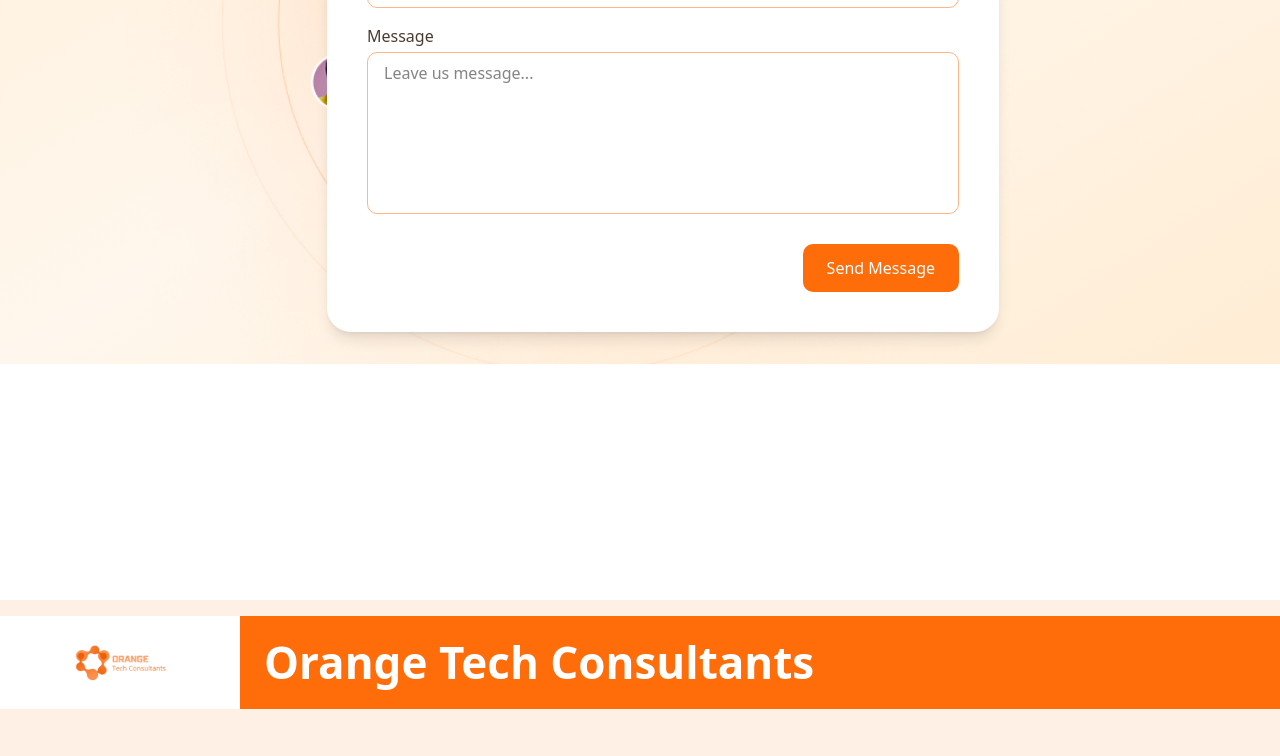
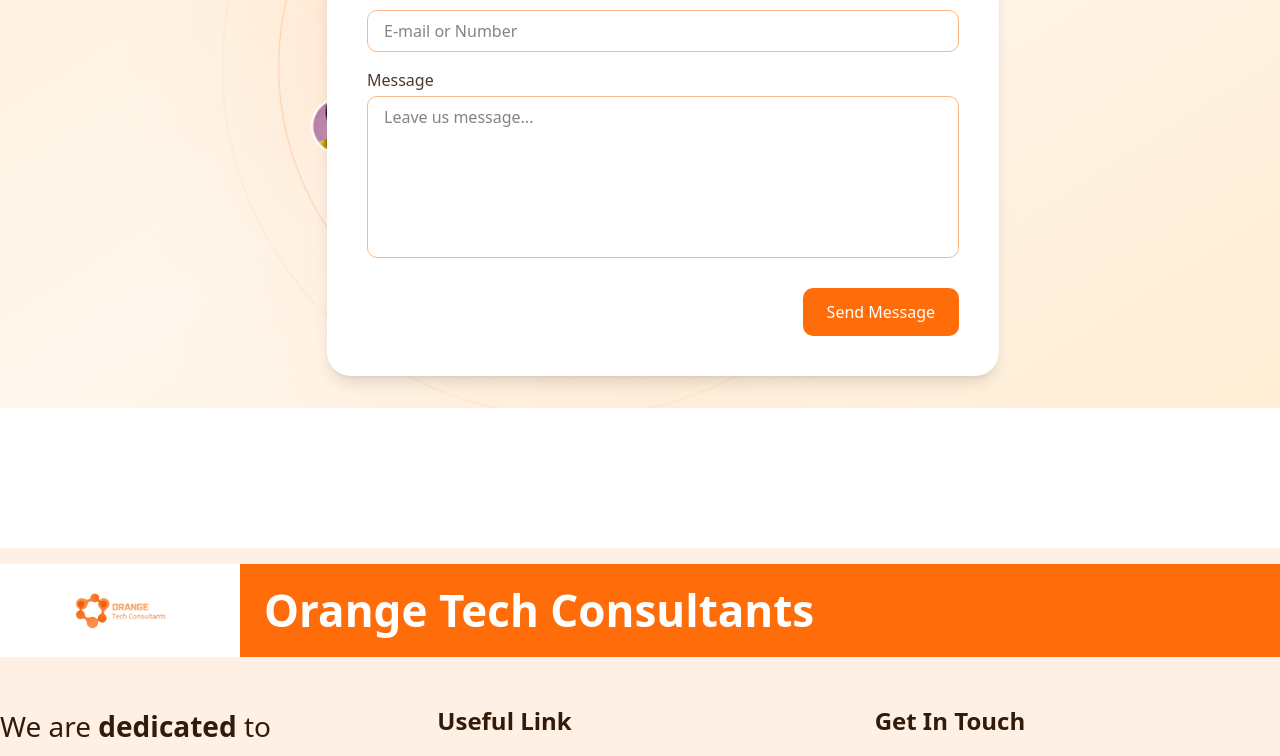
Before and after one commit to hrmrakib/phaninall-web, a Next.js app: page / in a window 1280 px wide. Shown: the part 4229-4985 px from the top of the page. Built offline with nearby package versions, Linux system fonts and the light colour scheme.

Commit message:
fix margin issue

```diff
--- a/src/app/page.tsx
+++ b/src/app/page.tsx
@@ -22,7 +22,7 @@ export default function Home() {
 
         <ContactUs />
 
-        <div className='h-[70px] md:h-[140px] bg-[#FFFFFF]'></div>
+        {/* <div className='h-[70px] md:h-[140px] bg-[#FFFFFF]'></div> */}
       </main>
     </div>
   );
--- a/src/components/share/ContactUs.tsx
+++ b/src/components/share/ContactUs.tsx
@@ -50,7 +50,7 @@ export default function ContactUs() {
   };
 
   return (
-    <div className='bg-gradient-to-br from-orange-100 via-orange-50 to-orange-100 p-4 md:p-8 relative overflow-hidden my-24'>
+    <div className='bg-gradient-to-br from-orange-100 via-orange-50 to-orange-100 p-4 md:p-8 relative overflow-hidden my-[140px]'>
       <div className='text-center mb-24'>
         <h2 className='text-3xl md:text-4xl font-bold text-transparent bg-clip-text bg-gradient-to-r from-orange-400 to-orange-500 inline-block text-shadow-sm relative'>
           Contact Us
```
